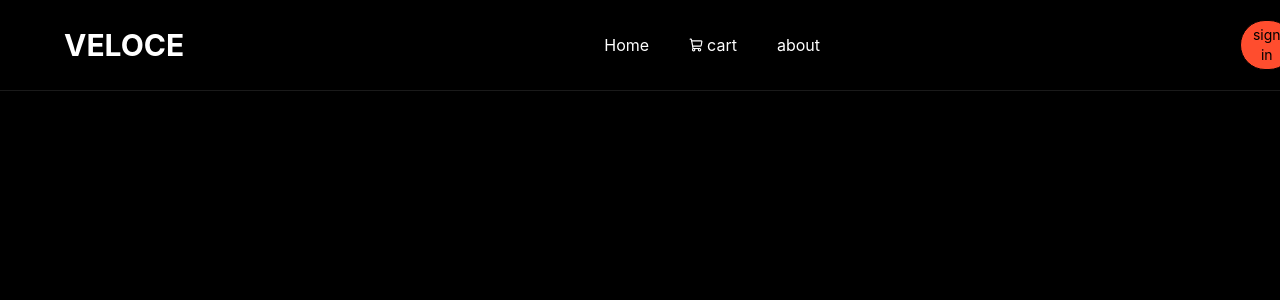
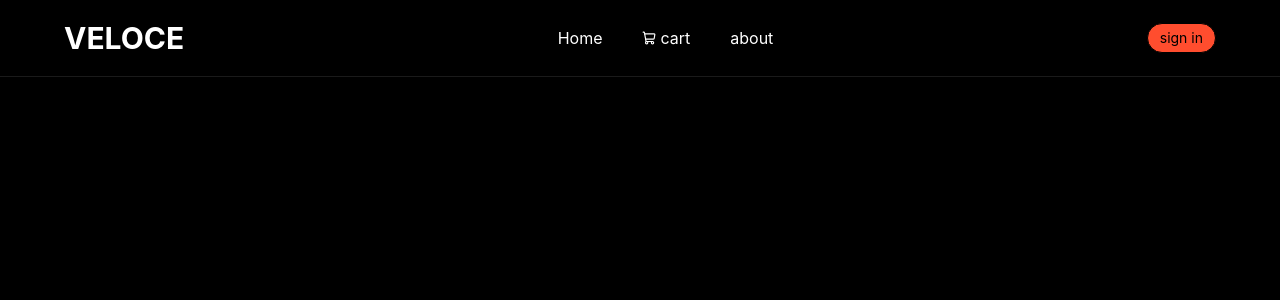
Before and after one commit to abdallahkhemnou/ecommerce-website, a React (Vite) app in the folder front-end/: page / in a window 1280 px wide. Shown: the top 300 px of the page. Built offline with nearby package versions, Linux system fonts and the light colour scheme.

Commit message:
making the header responcive

```diff
--- a/front-end/src/components/Header.jsx
+++ b/front-end/src/components/Header.jsx
@@ -1,18 +1,39 @@
-import { ShoppingCart } from 'lucide-react';
+import { useState } from 'react';
+import { ShoppingCart, Menu, X } from 'lucide-react';
 function Header() {
+  const [menuOpen, setMenuOpen] = useState(false);
   return (
-    <div className='py-5 px-16 flex items-center justify-around w-full gap-105 border-b border-white/10'>
-      <h1 className='text-3xl font-bold text-white'>VELOCE</h1>
-      <div className='flex items-center justify-around gap-10 text-white'>
-        <p>Home</p>
-        <div className='flex items-center gap-1'>
-          <ShoppingCart className="text-white" size={14} />
-          <p>cart</p>
+    <div className='w-full border-b border-white/10'>
+      <div className='py-5 px-6 md:px-16 flex items-center justify-between w-full '>
+        <h1 className='text-3xl font-bold text-white'>VELOCE</h1>
+
+        <div className='hidden md:flex items-center justify-around gap-10 text-white'>
+          <p className='cursor-pointer'>Home</p>
+          <div className='flex items-center gap-1 cursor-pointer'>
+            <ShoppingCart className="text-white" size={14} />
+            <p>cart</p>
+          </div>
+          <p className='cursor-pointer'>about</p>
         </div>
-        <p>about</p>
+
+        <button className="hidden md:block border rounded-full bg-[#ff4d2e] py-1 px-3 hover:bg-[#ff4d2e]/80 text-sm cursor-pointer">sign in</button>
+
+        <button className='md:hidden text-white cursor-pointer' onClick={() => setMenuOpen(!menuOpen)}>
+          {menuOpen ? <X size={28} /> : <Menu size={28} />}
+        </button>
       </div>
-      <button className="border rounded-full bg-[#ff4d2e] py-1 px-3 hover:bg-[#ff4d2e]/80 text-sm">sign in</button>
+      {menuOpen && (
+        <div className='md:hidden flex flex-col items-center gap-5 pb-6 text-white'>
+          <p className='cursor-pointer'>Home</p>
+          <div className='flex items-center gap-1 cursor-pointer'>
+            <ShoppingCart className="text-white" size={14} />
+            <p>cart</p>
+          </div>
+          <p className='cursor-pointer'>about</p>
+          <button className="border rounded-full bg-[#ff4d2e] py-1 px-3 hover:bg-[#ff4d2e]/80 text-sm cursor-pointer">sign in</button>
+        </div>
+      )}
     </div>
-  )
-};
+  );
+}
 export default Header;
```
